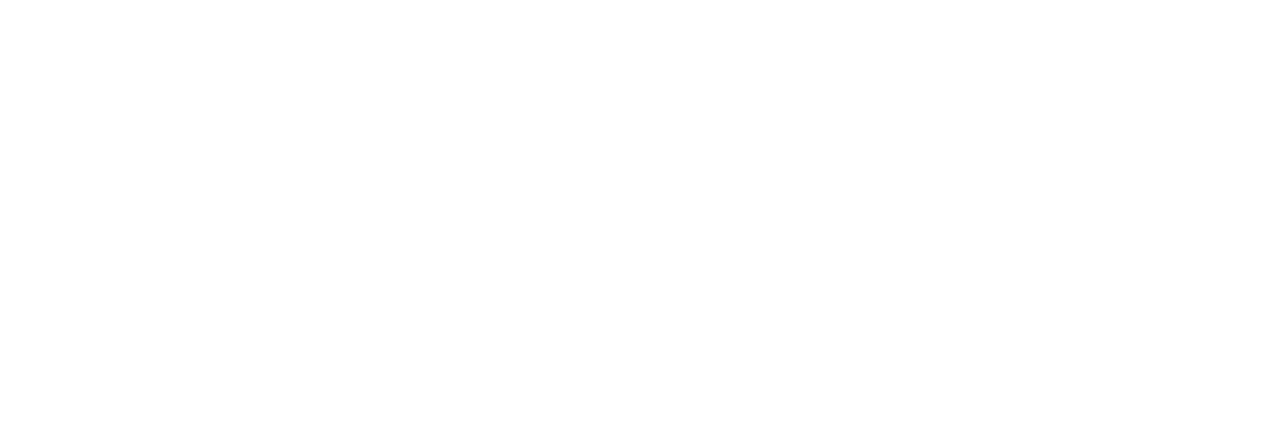
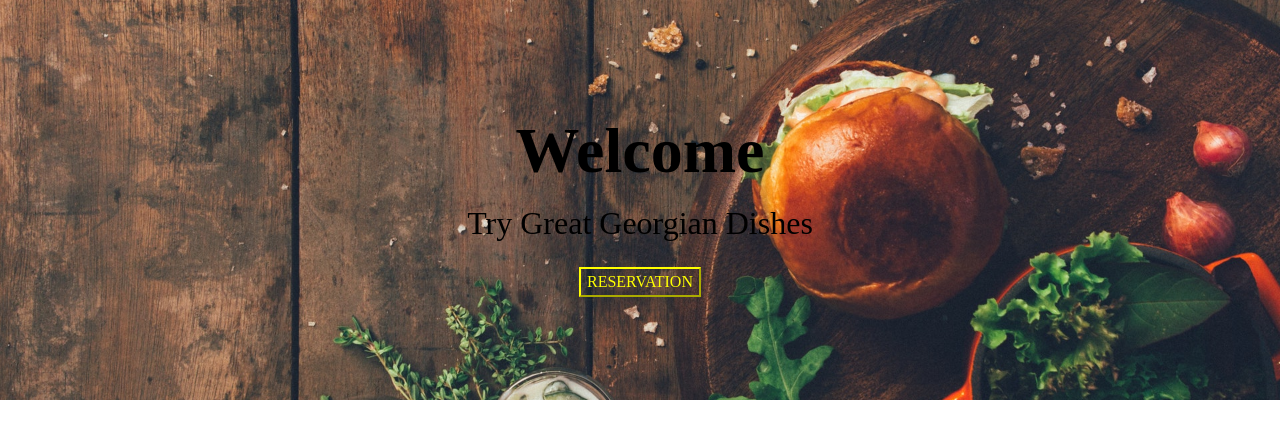
Before and after one commit to AmineTamar/Sass---Project-Practice-1---Restaurant-website, a website: page index.html in a window 1280 px wide. Drawn offline with Linux system fonts and the light colour scheme.

Commit message:
add header section

```diff
--- a/index.html
+++ b/index.html
@@ -1,14 +1,29 @@
 <!DOCTYPE html>
 <html lang="en">
-<head>
-    <meta charset="UTF-8">
+  <head>
+    <meta charset="UTF-8" />
     <meta name="viewport" content="width=device-width, initial-scale=1.0" />
-    <link rel="stylesheet" href="css/main.css">
-     <link rel="stylesheet" href="https://use.fontawesome.com/releases/v5.5.0/css/all.css" integrity="sha384-B4dIYHKNBt8Bc12p+WXckhzcICo0wtJAoU8YZTY5qE0Id1GSseTk6S+L3BlXeVIU" crossorigin="anonymous">
-    <link href="https://fonts.googleapis.com/css?family=Dancing+Script:400,700|Josefin+Sans:300,400,600,700|Nunito:300,400,600,700" rel="stylesheet">
+    <link rel="stylesheet" href="css/main.css" />
+    <link
+      rel="stylesheet"
+      href="https://use.fontawesome.com/releases/v5.5.0/css/all.css"
+      integrity="sha384-B4dIYHKNBt8Bc12p+WXckhzcICo0wtJAoU8YZTY5qE0Id1GSseTk6S+L3BlXeVIU"
+      crossorigin="anonymous"
+    />
+    <link
+      href="https://fonts.googleapis.com/css?family=Dancing+Script:400,700|Josefin+Sans:300,400,600,700|Nunito:300,400,600,700"
+      rel="stylesheet"
+    />
     <title>Restaurant "Georgia"</title>
-</head>
-<body>
+  </head>
+  <body>
+    <header class="banner">
+      <div class="banner_content">
+        <h2>Welcome</h2>
+        <p>Try Great Georgian Dishes</p>
 
-</body>
+        <button>RESERVATION</button>
+      </div>
+    </header>
+  </body>
 </html>
--- a/scss/main.scss
+++ b/scss/main.scss
@@ -1,3 +1,96 @@
 @import "base";
 @import "layout";
 @import "components";
+/*
+  1. Use a more-intuitive box-sizing model.
+*/
+*, *::before, *::after {
+    box-sizing: border-box;
+  }
+
+  /*
+    2. Remove default margin
+  */
+  * {
+    margin: 0;
+  }
+
+  /*
+    Typographic tweaks!
+    3. Add accessible line-height
+    4. Improve text rendering
+  */
+  body {
+    line-height: 1.5;
+    -webkit-font-smoothing: antialiased;
+  }
+
+  /*
+    5. Improve media defaults
+  */
+  img, picture, video, canvas, svg {
+    display: block;
+    max-width: 100%;
+  }
+
+  /*
+    6. Remove built-in form typography styles
+  */
+  input, button, textarea, select {
+    font: inherit;
+  }
+
+  /*
+    7. Avoid text overflows
+  */
+  p, h1, h2, h3, h4, h5, h6 {
+    overflow-wrap: break-word;
+  }
+
+  /*
+    8. Create a root stacking context
+  */
+  #root, #__next {
+    isolation: isolate;
+  }
+
+$font-l : 64px;
+$font-m : 32px;
+
+
+
+
+.banner {
+
+display: flex;
+align-items: center;
+justify-content: center;
+   background-image: url(/images/bg.jpeg);
+   background-repeat: no-repeat;
+   background-size: cover;
+   width: 100%;
+   height: 400px;
+   background-position: center;
+
+   div.banner_content {
+    display: flex;
+    flex-direction: column;
+    align-items: center;
+    justify-content: center;
+    h2 {
+        font-size: $font-l;
+       }
+       p {
+        font-size: $font-m;
+       }
+
+   }
+   button {
+    margin-top: 20px;
+    background-color: transparent;
+    border-color: yellow;
+    color: yellow;
+    cursor: pointer;
+   }
+
+}
```
Also changed, not shown: css/main.css.
